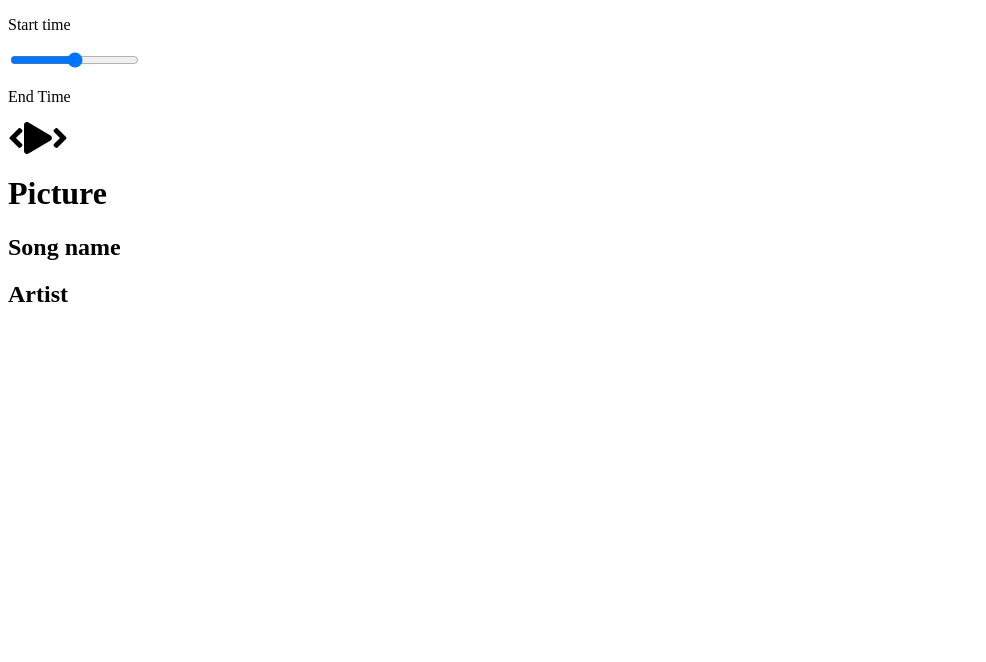
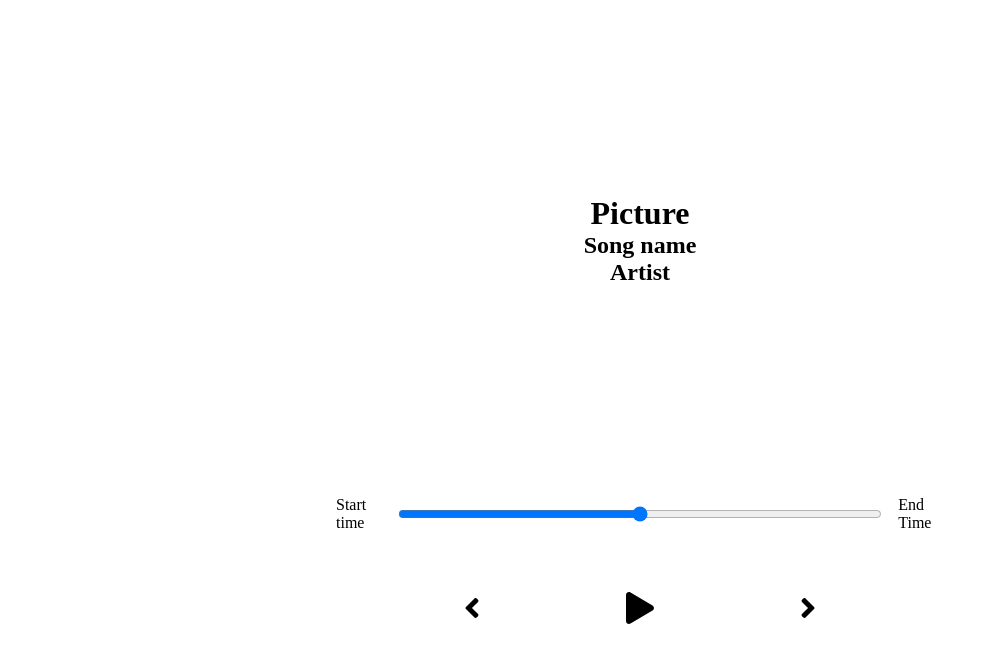
Before and after one commit to joaquimgi/waves-music-app, a React (Create React App) app: page / in a window 1280 px wide. Shown: the top 662 px of the page, without its empty margins (0-986 px from the left). Built offline with nearby package versions, Linux system fonts and the light colour scheme.

Commit message:
Add basic styling

```diff
--- a/package.json
+++ b/package.json
@@ -9,7 +9,7 @@
     "@testing-library/jest-dom": "^5.11.6",
     "@testing-library/react": "^11.1.2",
     "@testing-library/user-event": "^12.2.2",
-    "node-sass": "^5.0.0",
+    "node-sass": "^4.14.1",
     "react": "^17.0.1",
     "react-dom": "^17.0.1",
     "react-scripts": "4.0.0",
--- a/src/App.js
+++ b/src/App.js
@@ -1,12 +1,15 @@
-//Import components
+//Import Components
 import Player from "./components/Player";
 import Song from "./components/Song";
+
+//Import Styles
+import "./styles/app.scss";
 
 function App() {
   return (
     <div className="App">
+      <Song />
       <Player />
-      <Song />
     </div>
   );
 }
--- /dev/null
+++ b/src/styles/_player.scss
@@ -0,0 +1,30 @@
+.player {
+  min-height: 20vh;
+  display: flex;
+  flex-direction: column;
+  align-items: center;
+  justify-content: space-between;
+}
+
+.time-control {
+  width: 50%;
+  display: flex;
+  input {
+    width: 100%;
+    padding: 1rem 2rem;
+  }
+  p {
+    padding: 1rem;
+  }
+}
+
+.play-control {
+  width: 30%;
+  display: flex;
+  justify-content: space-between;
+  align-items: center;
+  padding: 1rem;
+  svg {
+    cursor: pointer;
+  }
+}
--- /dev/null
+++ b/src/styles/_song.scss
@@ -0,0 +1,7 @@
+.song-container {
+  min-height: 60vh;
+  display: flex;
+  align-items: center;
+  flex-direction: column;
+  justify-content: center;
+}
--- a/src/styles/app.scss
+++ b/src/styles/app.scss
@@ -3,3 +3,6 @@
   padding: 0;
   box-sizing: border-box;
 }
+
+@import "./player";
+@import "./song";
```
Also changed, not shown: 1 other file (tests, documents, lock files or other folders).
